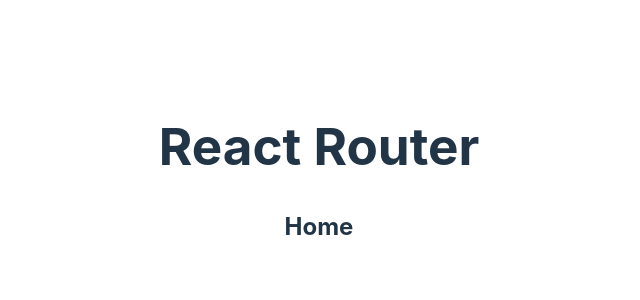
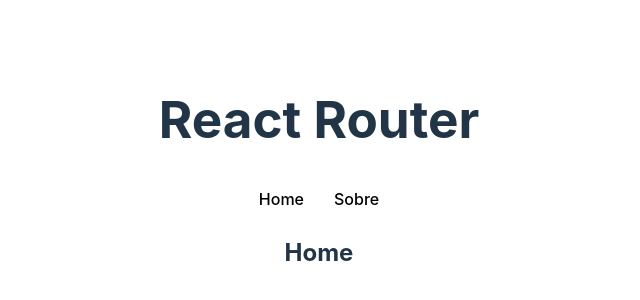
Before and after one commit to MoniceMorais/react_route, a React (Vite) app: page / in a window 1280 px wide. Shown: the part 226-526 px from the top of the page, without its empty margins (321-961 px from the left). Built offline with nearby package versions, Linux system fonts and the light colour scheme.

Commit message:
Navegação entre páginas - Links

```diff
--- a/src/App.jsx
+++ b/src/App.jsx
@@ -7,11 +7,15 @@ import { BrowserRouter, Routes, Route } from 'react-router-dom';
 import Home from './pages/Home';
 import About from './pages/About';
 
+// Components
+import Navbar from './components/Navbar';
+
 function App() {
   return (
     <>
       <h1>React Router</h1>
       <BrowserRouter>
+        <Navbar />
         <Routes>
           <Route path="/" element={<Home />} />
           <Route path="/about" element={<About />} />
--- /dev/null
+++ b/src/components/Navbar.css
@@ -0,0 +1,20 @@
+nav {
+    display: flex;
+    justify-content: center;
+}
+
+nav a {
+    margin: 0 10px;
+    padding: 5px;
+    text-decoration: none;
+    color: black;
+}
+
+nav a:hover {
+    color: #ccc;
+}
+
+.active {
+    background-color: black;
+    color: white;
+}
--- /dev/null
+++ b/src/components/Navbar.jsx
@@ -0,0 +1,15 @@
+import './Navbar.css';
+
+import { Link } from 'react-router-dom';
+
+const Navbar = () => {
+    return (
+        <nav>
+            {/* Troca o componente e não faz o reload da página */}
+            <Link to="/">Home</Link>
+            <Link to="/about">Sobre</Link>
+        </nav>
+    )
+}
+
+export default Navbar
```
Also changed, not shown: 1 other file (tests, documents, lock files or other folders).
